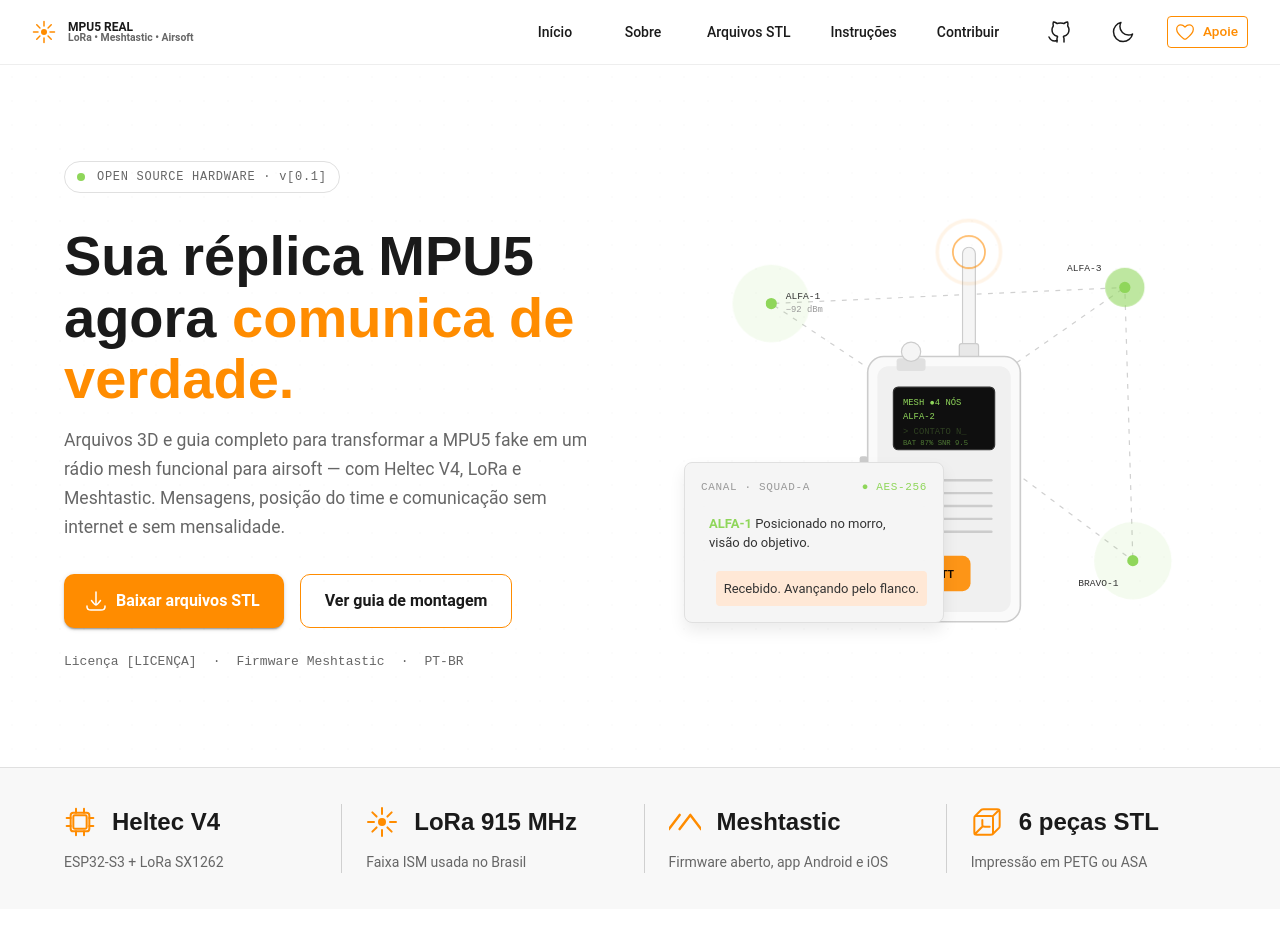
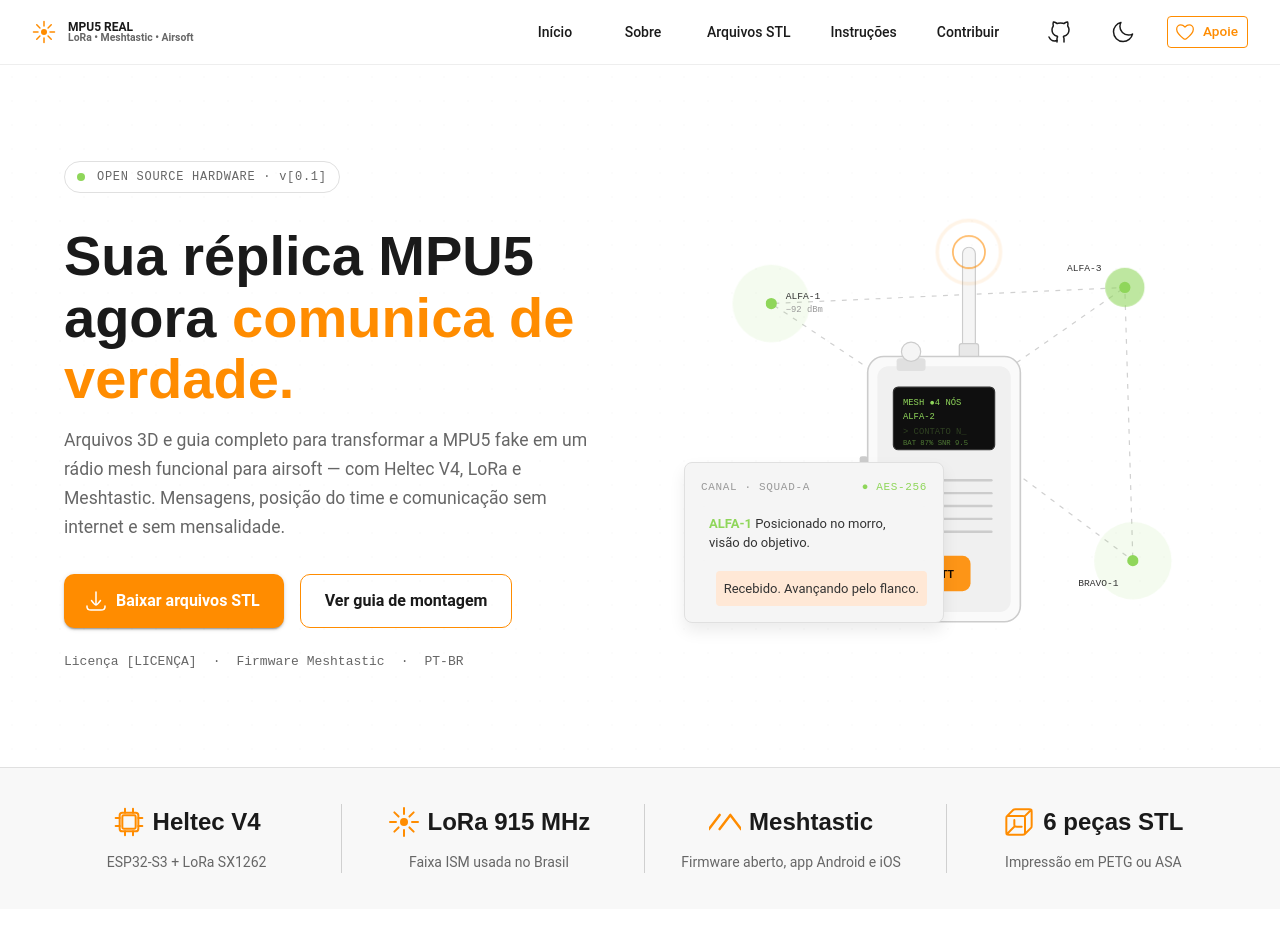
Before and after one commit to FernandoFranco/mpu5-lora-mod, a React (Vite) app: page / in a window 1280 px wide. Shown: the top 952 px of the page. Built offline with nearby package versions, Linux system fonts and the light colour scheme.

Commit message:
feat: center content in spec strip items
- Add textAlign: center to center all text
- Add alignItems: center to center flex columns
- Reduce gap in icon container from 2 to 1 for better visual balance
- All 4 feature items now have centered icon, label, and description

```diff
--- a/src/components/HeroSection.jsx
+++ b/src/components/HeroSection.jsx
@@ -478,12 +478,21 @@
                     display: 'flex',
                     flexDirection: 'column',
                     gap: 1,
+                    alignItems: 'center',
                     paddingLeft: idx > 0 ? 3 : 0,
                     borderLeft: idx > 0 ? `1px solid ${isDark ? '#2C3327' : '#D0D0D0'}` : 'none',
-                    textAlign: 'left',
+                    textAlign: 'center',
                   }}
                 >
-                  <Box sx={{ display: 'flex', alignItems: 'center', gap: 2, mb: 0.5 }}>
+                  <Box
+                    sx={{
+                      display: 'flex',
+                      alignItems: 'center',
+                      justifyContent: 'center',
+                      gap: 1,
+                      mb: 0.5,
+                    }}
+                  >
                     <Box sx={{ color: theme.palette.primary.main, display: 'flex', lineHeight: 0 }}>
                       <IconComponent size="lg" />
                     </Box>
```
